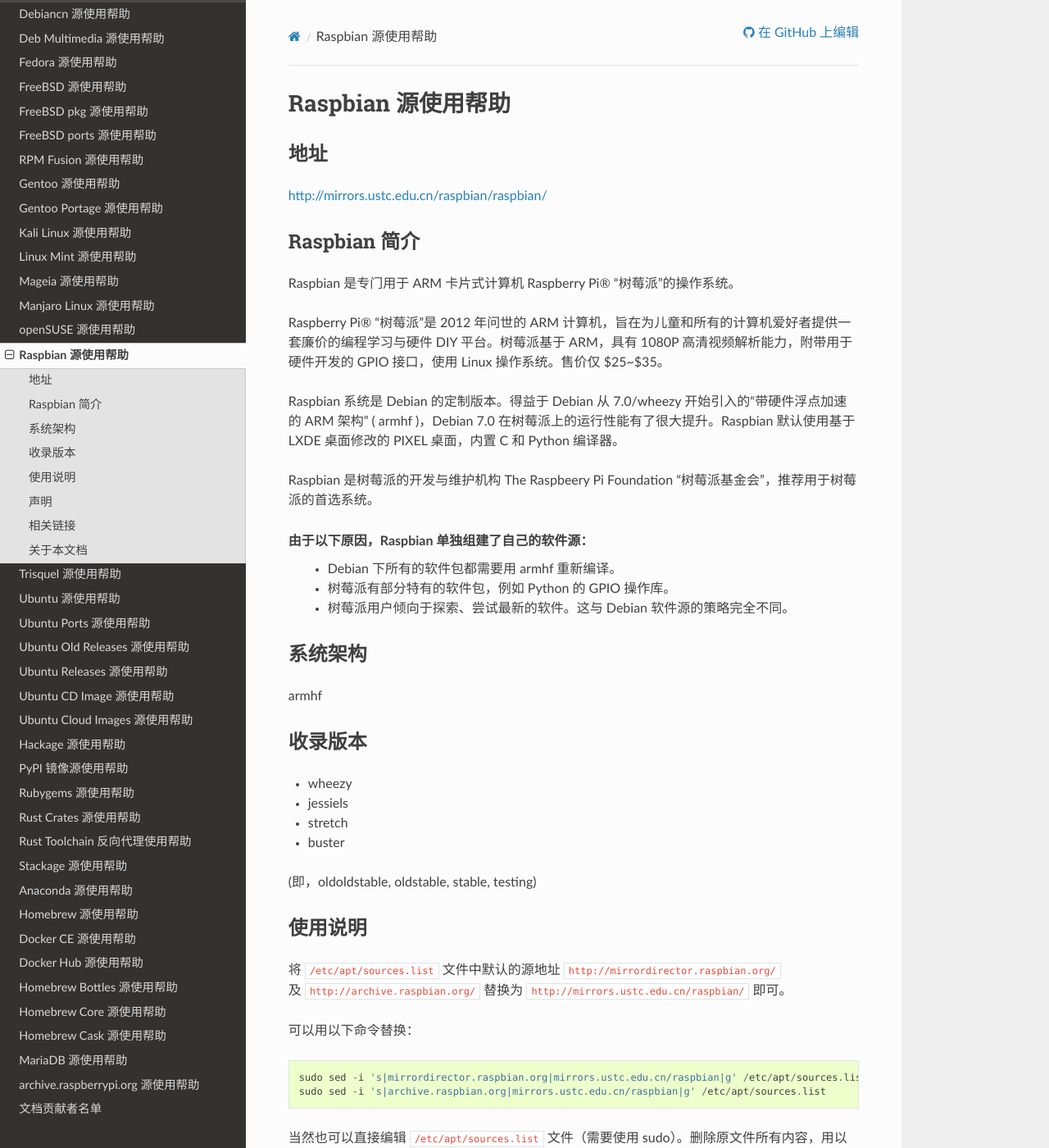
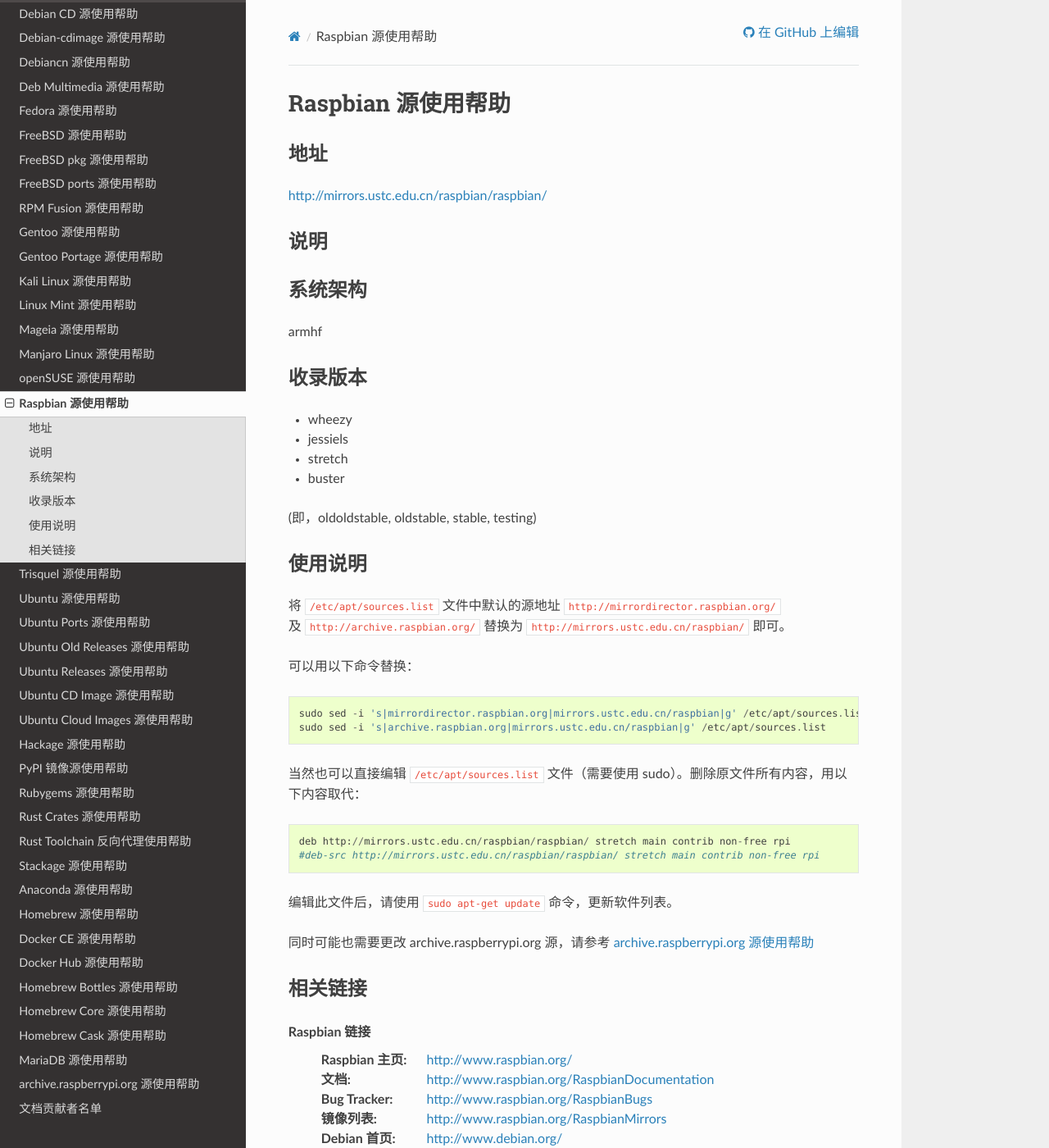
Before and after one commit to ustclug/mirrorhelp, a Sphinx documentation site: the page built from source/raspbian.rst, in a window 1280 px wide and 1400 px high. Shown: the whole window at 82% size. Built offline with Sphinx 7.4.7 and the Read the Docs theme 2.0.0, drawn with Linux system fonts in a browser that asks for light colours; pages that are not in the unit, such as notebooks, are missing from menus; some of the changed text lies outside the part shown.

Commit message:
Update raspbian.rst

```diff
--- a/source/raspbian.rst
+++ b/source/raspbian.rst
@@ -7,21 +7,8 @@
 
 http://mirrors.ustc.edu.cn/raspbian/raspbian/
 
-Raspbian 简介
-=========================
-
-Raspbian 是专门用于 ARM 卡片式计算机 Raspberry Pi® “树莓派”的操作系统。
-
-Raspberry Pi® “树莓派”是 2012 年问世的 ARM 计算机，旨在为儿童和所有的计算机爱好者提供一套廉价的编程学习与硬件 DIY 平台。树莓派基于 ARM，具有 1080P 高清视频解析能力，附带用于硬件开发的 GPIO 接口，使用 Linux 操作系统。售价仅 $25~$35。
-
-Raspbian 系统是 Debian 的定制版本。得益于 Debian 从 7.0/wheezy 开始引入的“带硬件浮点加速的 ARM 架构” ( armhf )，Debian 7.0 在树莓派上的运行性能有了很大提升。Raspbian 默认使用基于 LXDE 桌面修改的 PIXEL 桌面，内置 C 和 Python 编译器。
-
-Raspbian 是树莓派的开发与维护机构 The Raspbeery Pi Foundation “树莓派基金会”，推荐用于树莓派的首选系统。
-
-由于以下原因，Raspbian 单独组建了自己的软件源：
-  * Debian 下所有的软件包都需要用 armhf 重新编译。
-  * 树莓派有部分特有的软件包，例如 Python 的 GPIO 操作库。
-  * 树莓派用户倾向于探索、尝试最新的软件。这与 Debian 软件源的策略完全不同。
+说明
+====
 
 系统架构
 ============
@@ -62,11 +49,6 @@
 
 同时可能也需要更改 archive.raspberrypi.org 源，请参考 :doc:`archive.raspberrypi.org`
 
-声明
-==========
-
-Raspbian 是由独立开发者维护的，与树莓派基金会并无直接联系。
-
 相关链接
 =============
 
@@ -80,12 +62,3 @@
 树莓派链接
   :树莓派基金会主页: https://www.raspberrypi.org/
   :树莓派基金会论坛 Raspbian 版块: https://www.raspberrypi.org/forums/viewforum.php?f=66
-
-关于本文档
-=============
-
-本文档内容由 Raspberry Pi 中文社区“树莓爱好者论坛”提供，并经 科大LUG 改编。
-
-按照知识共享署名-非商业性使用 3.0 中国大陆许可协议，授权中国大陆范围内的 Raspbian 镜像站参考使用。
-
-版本 1.2.2
```
